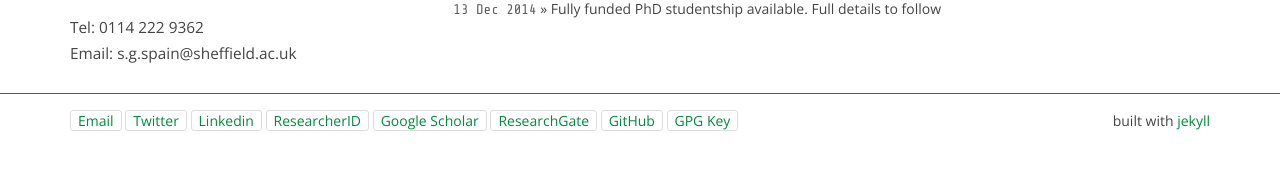
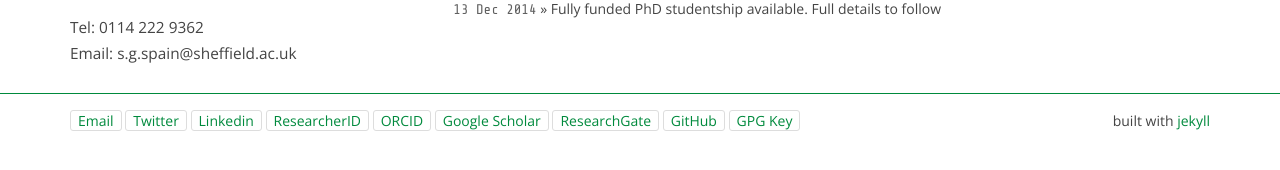
Before and after one commit to sebspain/sebspain.github.io, a Jekyll site: the page index.html, which Jekyll copies as it is, in a window 1280 px wide. Shown: the part 548-718 px from the top of the page. Built offline with Jekyll 4.4.1, drawn with Linux system fonts in a browser that asks for light colours; Markdown is read by kramdown in place of the engine named in the settings; formulas are drawn with MathJax 3.

Commit message:
added orcid link

```diff
--- a/_includes/footer.html
+++ b/_includes/footer.html
@@ -6,6 +6,7 @@
 		<a href="https://twitter.com/sebspain" class="contact">Twitter</a>
 		<a href="http://www.linkedin.com/pub/sebastian-spain/31/516/38a" class="contact">Linkedin</a>
 		<a href="http://www.researcherid.com/rid/A-7814-2010" class="contact">ResearcherID</a>
+		<a href="http://orcid.org/0000-0001-7241-5713" class="contact">ORCID</a>
 		<a href="http://scholar.google.co.uk/citations?user=aDsMaboAAAAJ" class="contact">Google Scholar</a>
     	<a href="https://www.researchgate.net/profile/Sebastian_Spain" class="contact">ResearchGate</a>
 		<a href="http://github.com/sebspain" class="contact">GitHub</a>
--- a/index.html
+++ b/index.html
@@ -100,6 +100,7 @@
     <a href="https://twitter.com/sebspain" class="contact">Twitter</a>
     <a href="http://www.linkedin.com/pub/sebastian-spain/31/516/38a" class="contact">Linkedin</a>
     <a href="http://www.researcherid.com/rid/A-7814-2010" class="contact">ResearcherID</a>
+    <a href="http://orcid.org/0000-0001-7241-5713" class="contact">ORCID</a>
     <a href="http://scholar.google.co.uk/citations?user=aDsMaboAAAAJ" class="contact">Google Scholar</a>
     <a href="https://www.researchgate.net/profile/Sebastian_Spain" class="contact">ResearchGate</a>
     <a href="http://github.com/sebspain" class="contact">GitHub</a>
```
